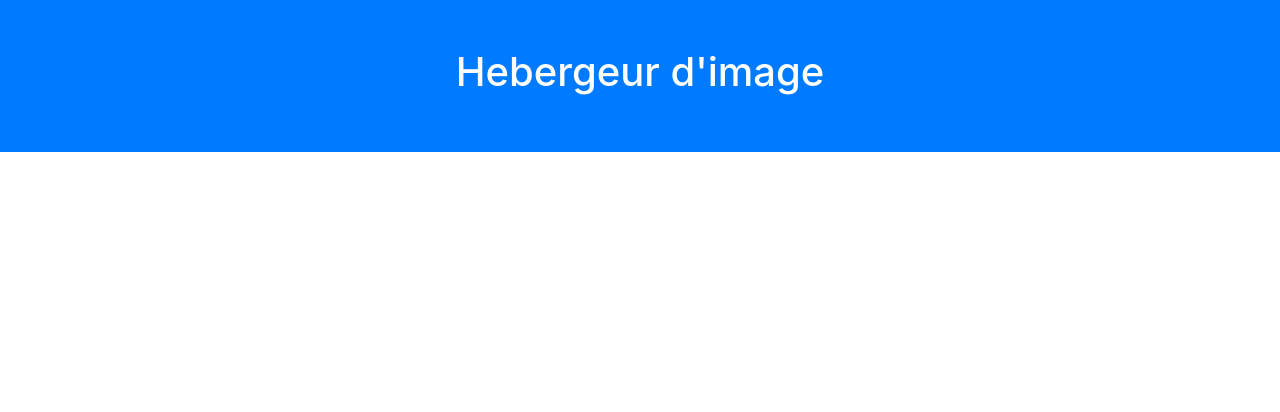
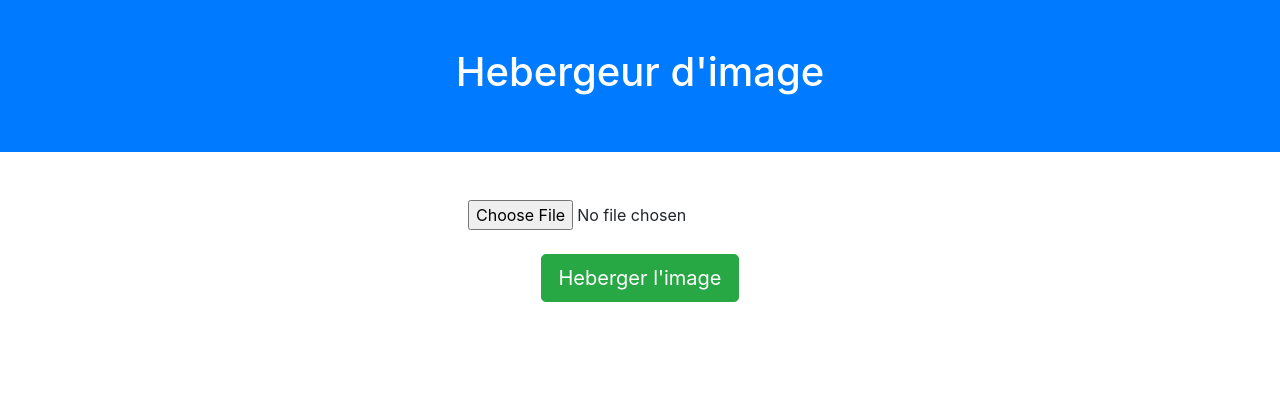
Before and after one commit to benaor/host-img, a PHP site: page / in a window 1280 px wide. Shown: the top 412 px of the page. Run offline with PHP 8.4, Linux system fonts and the light colour scheme.

Commit message:
form and design this

```diff
--- a/index.php
+++ b/index.php
@@ -21,6 +21,12 @@
         </div>
     </header>
 
+    <div class="container mx-auto my-5">
+        <form action="index.php" method="POST" class="m-auto d-flex flex-column justify-content-center">
+            <input type="file" name="image" class="m-auto text-center"> <br>
+            <button type="submit" class="text-center m-auto btn btn-lg btn-success ">Heberger l'image</button>
+        </form>
+    </div>
 </body>
 
 </html>
```
